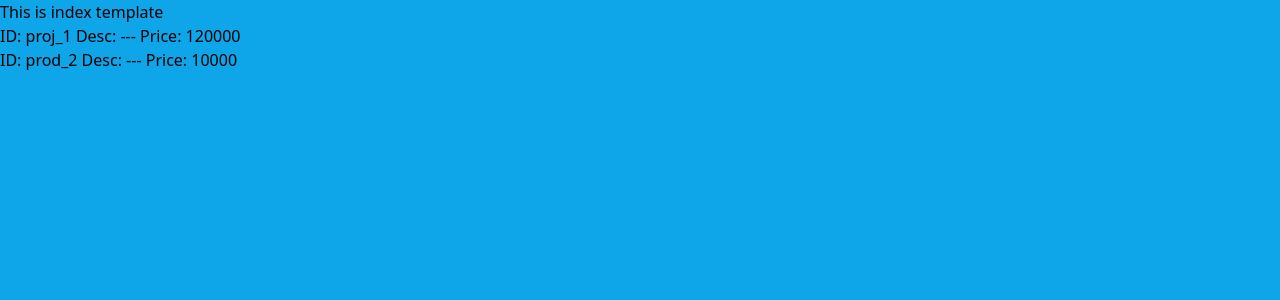
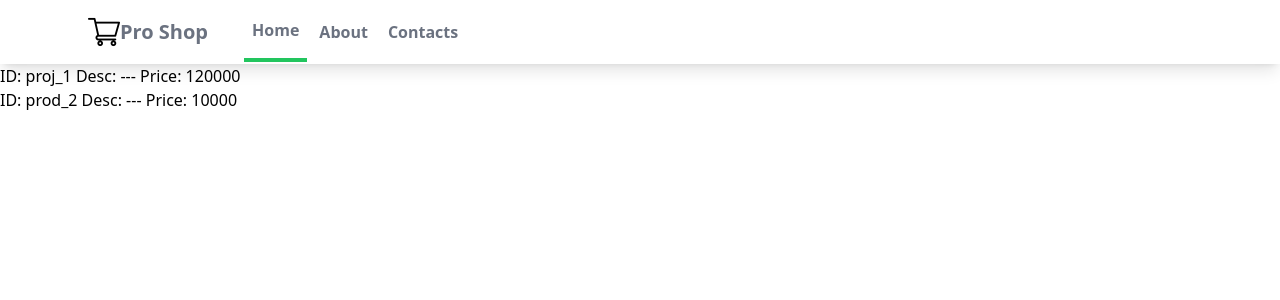
Before and after one commit to DanyaChetvyrtov/E-com, a Django app: page /myapp/ in a window 1280 px wide. Shown: the top 300 px of the page. Run offline with Django 5.2, Linux system fonts and the light colour scheme; data comes from the database, SQL or seed files in the repository.

Commit message:
Base template was added

```diff
--- a/mysite/myapp/static/myapp/styles.css
+++ b/mysite/myapp/static/myapp/styles.css
@@ -548,7 +548,100 @@ video {
   position: static;
 }
 
-.bg-sky-500 {
+.mx-auto {
+  margin-left: auto;
+  margin-right: auto;
+}
+
+.block {
+  display: block;
+}
+
+.flex {
+  display: flex;
+}
+
+.h-8 {
+  height: 2rem;
+}
+
+.w-8 {
+  width: 2rem;
+}
+
+.max-w-6xl {
+  max-width: 72rem;
+}
+
+.items-center {
+  align-items: center;
+}
+
+.justify-between {
+  justify-content: space-between;
+}
+
+.space-x-7 > :not([hidden]) ~ :not([hidden]) {
+  --tw-space-x-reverse: 0;
+  margin-right: calc(1.75rem * var(--tw-space-x-reverse));
+  margin-left: calc(1.75rem * calc(1 - var(--tw-space-x-reverse)));
+}
+
+.space-x-1 > :not([hidden]) ~ :not([hidden]) {
+  --tw-space-x-reverse: 0;
+  margin-right: calc(0.25rem * var(--tw-space-x-reverse));
+  margin-left: calc(0.25rem * calc(1 - var(--tw-space-x-reverse)));
+}
+
+.border {
+  border-width: 1px;
+}
+
+.border-b-4 {
+  border-bottom-width: 4px;
+}
+
+.border-green-500 {
+  --tw-border-opacity: 1;
+  border-color: rgb(34 197 94 / var(--tw-border-opacity));
+}
+
+.bg-white {
   --tw-bg-opacity: 1;
-  background-color: rgb(14 165 233 / var(--tw-bg-opacity));
+  background-color: rgb(255 255 255 / var(--tw-bg-opacity));
 }
+
+.px-4 {
+  padding-left: 1rem;
+  padding-right: 1rem;
+}
+
+.px-2 {
+  padding-left: 0.5rem;
+  padding-right: 0.5rem;
+}
+
+.py-4 {
+  padding-top: 1rem;
+  padding-bottom: 1rem;
+}
+
+.text-xl {
+  font-size: 1.25rem;
+  line-height: 1.75rem;
+}
+
+.font-semibold {
+  font-weight: 600;
+}
+
+.text-gray-500 {
+  --tw-text-opacity: 1;
+  color: rgb(107 114 128 / var(--tw-text-opacity));
+}
+
+.shadow-lg {
+  --tw-shadow: 0 10px 15px -3px rgb(0 0 0 / 0.1), 0 4px 6px -4px rgb(0 0 0 / 0.1);
+  --tw-shadow-colored: 0 10px 15px -3px var(--tw-shadow-color), 0 4px 6px -4px var(--tw-shadow-color);
+  box-shadow: var(--tw-ring-offset-shadow, 0 0 #0000), var(--tw-ring-shadow, 0 0 #0000), var(--tw-shadow);
+}
--- /dev/null
+++ b/mysite/myapp/templates/myapp/base.html
@@ -0,0 +1,14 @@
+<!DOCTYPE html>
+{% load static %}
+<html lang="en">
+<head>
+    <meta charset="UTF-8">
+    <title>Title</title>
+    <link rel="stylesheet" href="{% static 'myapp/styles.css' %}">
+    <link rel="shortcut icon" href="#">
+</head>
+<body>
+    {% block content %}
+    {% endblock content %}
+</body>
+</html>
--- a/mysite/myapp/templates/myapp/index.html
+++ b/mysite/myapp/templates/myapp/index.html
@@ -1,18 +1,29 @@
-<!DOCTYPE html>
-<html lang="en">
+{% extends "myapp/base.html" %}
 {% load static %}
-<head>
-    <meta charset="UTF-8">
-    <title>Title</title>
-    <link rel="stylesheet" href="{% static 'myapp/styles.css' %}">
-    <link rel="shortcut icon" href="#">
-</head>
-<body class="bg-sky-500">
-    <h1>This is index template</h1>
+{% block content %}
+    <nav class="bg-white shadow-lg">
+        <div class="max-w-6xl mx-auto px-4">
+            <div class="flex justify-between">
+                <div class="flex space-x-7">
+                    <div>
+                        <a href="#" class="flex items-center px-2 py-4">
+                            <img class="h-8 w-8" src="{% static 'myapp/images/shopping-cart.png' %}" alt="logo">
+                            <span class="text-gray-500 font-semibold text-xl">Pro Shop</span>
+                        </a>
+                    </div>
+                    <div class="items-center flex space-x-1">
+                        <a href="#" class="py-4 px-2 text-gray-500 font-semibold border-b-4 border-green-500">Home</a>
+                        <a href="#" class="py-4 px-2 text-gray-500 font-semibold">About</a>
+                        <a href="#" class="py-4 px-2 text-gray-500 font-semibold">Contacts</a>
+                    </div>
+                </div>
+            </div>
+        </div>
+    </nav>
+
     <h2>
         {% for item in items %}
             <a href="{% url 'myapp:detail' item.id %}">ID: {{ item.name }} Desc: {{ item.description }} Price: {{ item.price }}<br></a>
         {% endfor %}
     </h2>
-</body>
-</html>
+{% endblock content %}
```
Also changed, not shown: mysite/myapp/static/myapp/images/shopping-cart.png (added).
